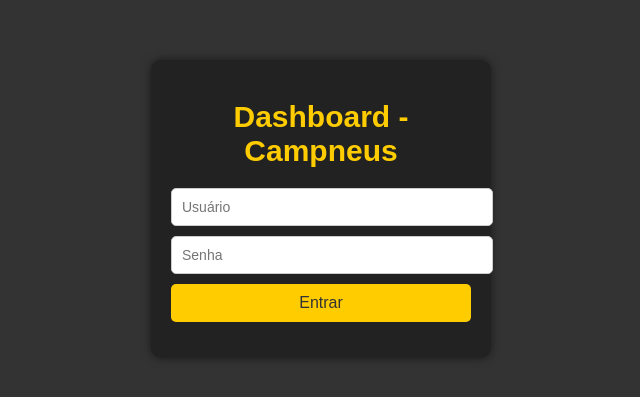
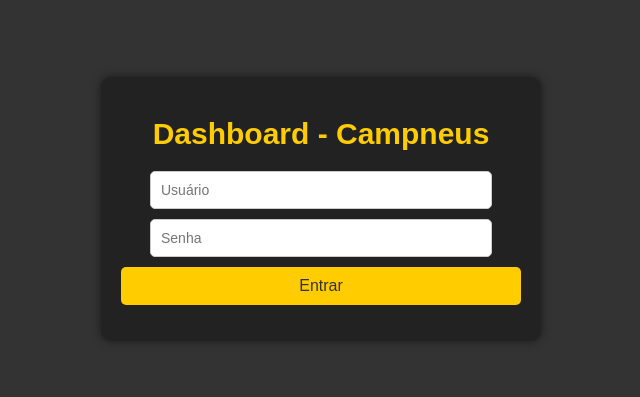
Before and after one commit to campneus/campneus, a plain HTML site: page index.html in a window 1280 px wide. Shown: the part 191-588 px from the top of the page, without its empty margins (319-959 px from the left). Drawn offline with Linux system fonts and the light colour scheme.

Commit message:
Add files via upload

```diff
--- a/index.html
+++ b/index.html
@@ -22,16 +22,18 @@
             border-radius: 10px;
             box-shadow: 0 0 10px rgba(0, 0, 0, 0.5);
             text-align: center;
-            width: 300px;
+            width: 400px; /* Largura maior do container */
         }
         input {
             display: block;
-            width: 100%;
+            width: 80%; /* Reduzindo a largura do campo de entrada */
             margin: 10px 0;
             padding: 10px;
             font-size: 14px;
             border: 1px solid #ccc;
             border-radius: 5px;
+            margin-left: auto;
+            margin-right: auto; /* Centralizando os campos de entrada */
         }
         input:focus {
             outline: none;
@@ -57,6 +59,7 @@
             color: #ffcc00;
             font-size: 30px;
             margin-bottom: 20px;
+            word-wrap: break-word; /* Garantindo que o título não quebre */
         }
         h2 {
             color: #ffcc00;
```
